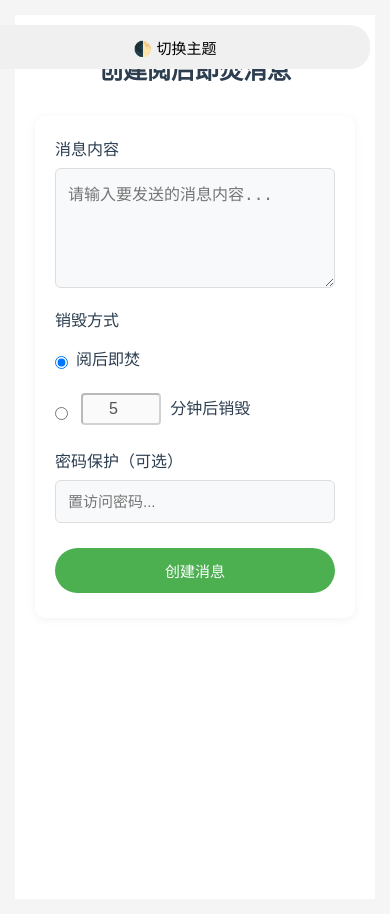
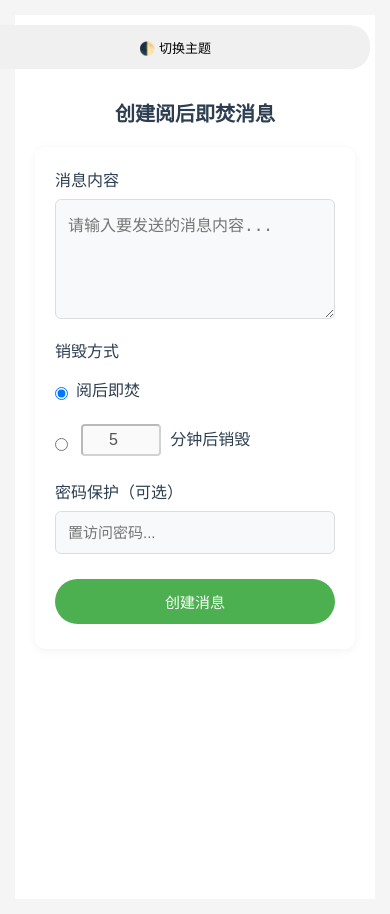
Before and after one commit to gemail1024/yhjf, a Flask app: page / in a window 390 px wide. Run offline with Flask 3, Linux system fonts and the light colour scheme.

Commit message:
调整按钮位置和大小

```diff
--- a/templates/index.html
+++ b/templates/index.html
@@ -37,6 +37,7 @@
             color: #2c3e50;
             font-size: 24px;
             margin-bottom: 30px;
+            padding-top: 60px;
         }
 
         /* 表单容器 */
@@ -223,6 +224,19 @@
             /* 优化输入框在移动端的体验 */
             input, textarea {
                 font-size: 16px; /* 防止 iOS 自动放大 */
+            }
+
+            .theme-toggle {
+                top: 10px;
+                right: 10px;
+                padding: 6px 12px;
+                font-size: 13px;
+            }
+
+            h1 {
+                font-size: 20px;
+                padding-top: 50px;
+                margin-bottom: 20px;
             }
         }
 
--- a/templates/view.html
+++ b/templates/view.html
@@ -182,7 +182,7 @@
             color: #2c3e50;
             font-size: 24px;
             margin-bottom: 30px;
-            margin-top: 40px;
+            padding-top: 60px;
         }
 
         /* 移动端适配 */
@@ -192,7 +192,8 @@
             }
 
             h1 {
-                font-size: 22px;
+                font-size: 20px;
+                padding-top: 50px;
                 margin-bottom: 20px;
             }
 
```
